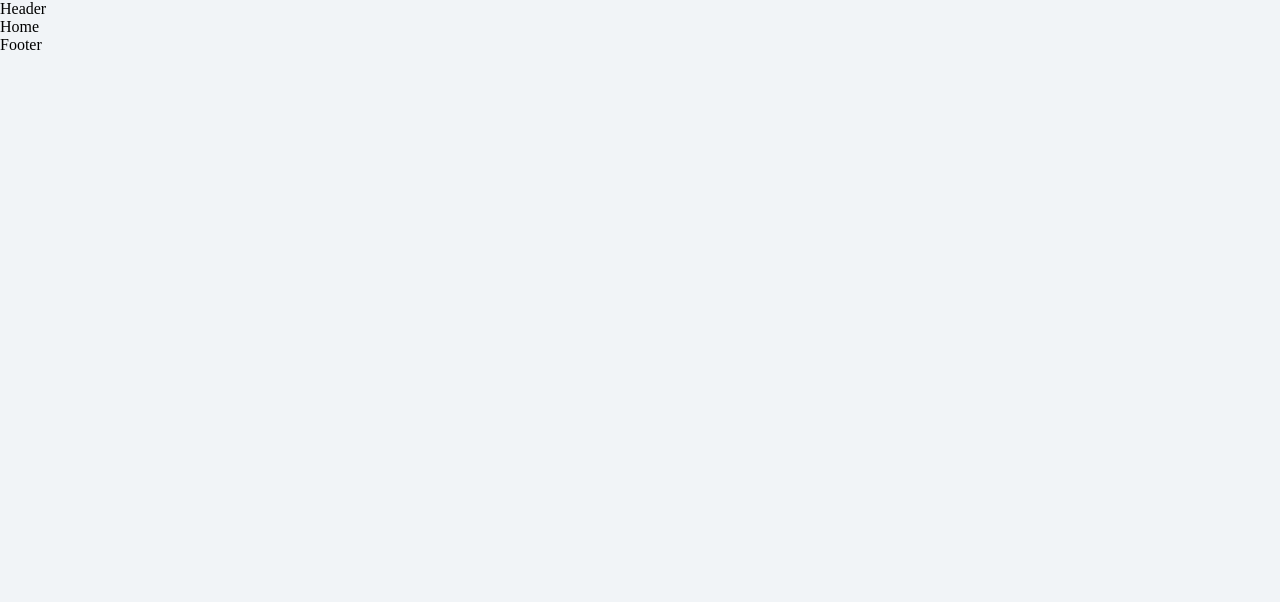
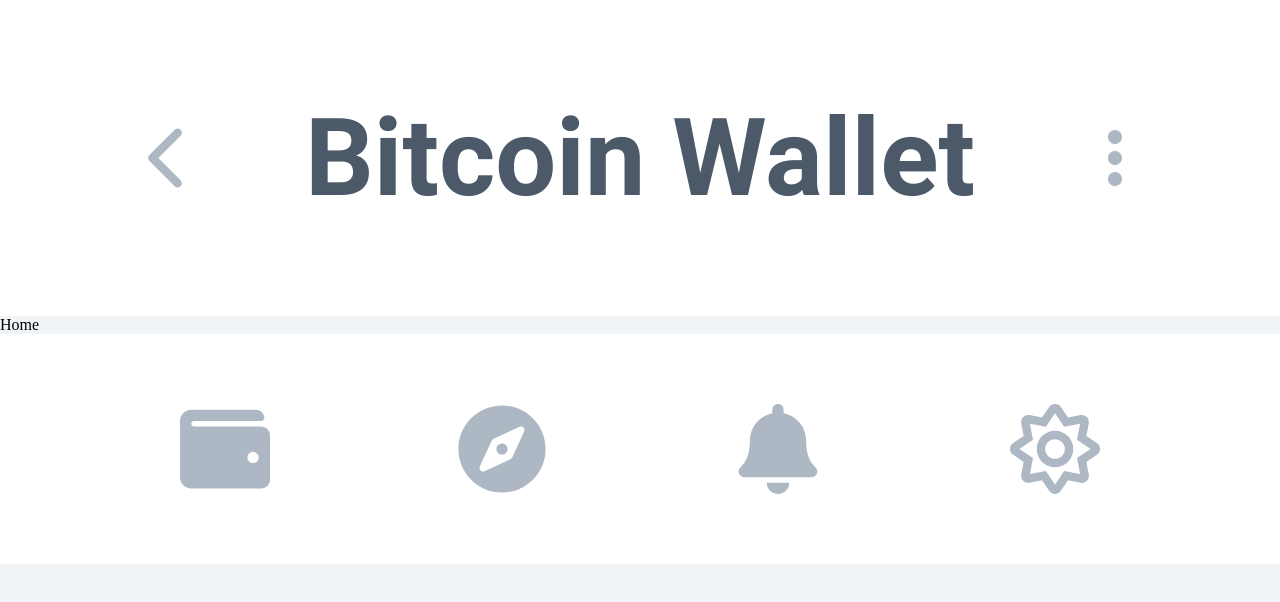
Before and after one commit to livebcdev0603/bitcoin-wallet, a React (Create React App) app: page / in a window 1280 px wide. Shown: the top 602 px of the page. Built offline with nearby package versions, Linux system fonts and the light colour scheme.

Commit message:
feat: complete layout

```diff
--- /dev/null
+++ b/src/layout/footer/footer.styled.ts
@@ -0,0 +1,16 @@
+import styled from "styled-components";
+
+export const FooterContainer = styled.div`
+  display: flex;
+  justify-content: space-between;
+  align-items: center;
+
+  padding: 70px 180px;
+  background-color: ${(props) => props.theme.colors.primary};
+
+  & > svg {
+    font-size: 90px;
+    color: ${(props) => props.theme.colors.gray};
+    cursor: pointer;
+  }
+`;
--- a/src/layout/footer/index.tsx
+++ b/src/layout/footer/index.tsx
@@ -1,5 +1,16 @@
+import { FaWallet, FaBell, FaRegSun, FaCompass } from "react-icons/fa";
+
+import * as S from "./footer.styled";
+
 const Footer = () => {
-  return <div>Footer</div>;
+  return (
+    <S.FooterContainer>
+      <FaWallet />
+      <FaCompass />
+      <FaBell />
+      <FaRegSun />
+    </S.FooterContainer>
+  );
 };
 
 export default Footer;
--- /dev/null
+++ b/src/layout/header/header.styled.ts
@@ -0,0 +1,22 @@
+import styled from "styled-components";
+
+export const HeaderContainer = styled.div`
+  display: flex;
+  justify-content: space-between;
+  align-items: center;
+
+  padding: 95px 120px;
+  background-color: ${(props) => props.theme.colors.primary};
+
+  & > svg {
+    font-size: 90px;
+    color: ${(props) => props.theme.colors.gray};
+    cursor: pointer;
+  }
+`;
+
+export const HeaderTitle = styled.p`
+  font-family: "Roboto", sans-serif;
+  font-size: 108px;
+  color: #4c5968;
+`;
--- a/src/layout/header/index.tsx
+++ b/src/layout/header/index.tsx
@@ -1,5 +1,15 @@
+import { IoIosArrowBack, IoMdMore } from "react-icons/io";
+
+import * as S from "./header.styled";
+
 const Header = () => {
-  return <div>Header</div>;
+  return (
+    <S.HeaderContainer>
+      <IoIosArrowBack />
+      <S.HeaderTitle>Bitcoin Wallet</S.HeaderTitle>
+      <IoMdMore />
+    </S.HeaderContainer>
+  );
 };
 
 export default Header;
--- a/src/layout/index.tsx
+++ b/src/layout/index.tsx
@@ -1,15 +1,31 @@
 import { Outlet } from "react-router-dom";
+import styled from "styled-components";
 
 import Header from "./header";
 import Footer from "./footer";
 
+const Wrapper = styled.div`
+  display: flex;
+  flex-direction: column;
+  justify-content: center;
+  align-items: center;
+
+  max-width: 1445px;
+  margin: auto;
+  background-color: ${(props) => props.theme.colors.background};
+
+  & > * {
+    width: 100%;
+  }
+`;
+
 const Layout = () => {
   return (
-    <>
+    <Wrapper>
       <Header />
       <Outlet />
       <Footer />
-    </>
+    </Wrapper>
   );
 };
 
--- a/src/utils/global.ts
+++ b/src/utils/global.ts
@@ -1,13 +1,18 @@
 import { createGlobalStyle } from "styled-components";
 
 const GlobalStyles = createGlobalStyle`
+    @font-face {
+        font-family: 'Roboto';
+        src: url(${require("../assets/fonts/Roboto-Bold.ttf")}) format('truetype');
+    }
+
     *, *::before, *::after {
         box-sizing: border-box;
     }
 
     body {
         margin: 0;
-        background-color: ${(props) => props.theme.colors.bgColor};
+        background-color: ${(props) => props.theme.colors.background};
     }
 
     a {
--- a/src/utils/theme.ts
+++ b/src/utils/theme.ts
@@ -1,8 +1,8 @@
 const theme = {
   colors: {
-    baseColor: "#4C5968",
-    primaryColor: "#FFFFFF",
-    bgColor: "#F1F4F7",
+    base: "#4C5968",
+    primary: "#FFFFFF",
+    background: "#F1F4F7",
     gray: "#aeb8c4",
     pink: "#ee225d",
     green: "#1ec070",
```
Also changed, not shown: src/assets/fonts/Roboto-Bold.ttf (added).
